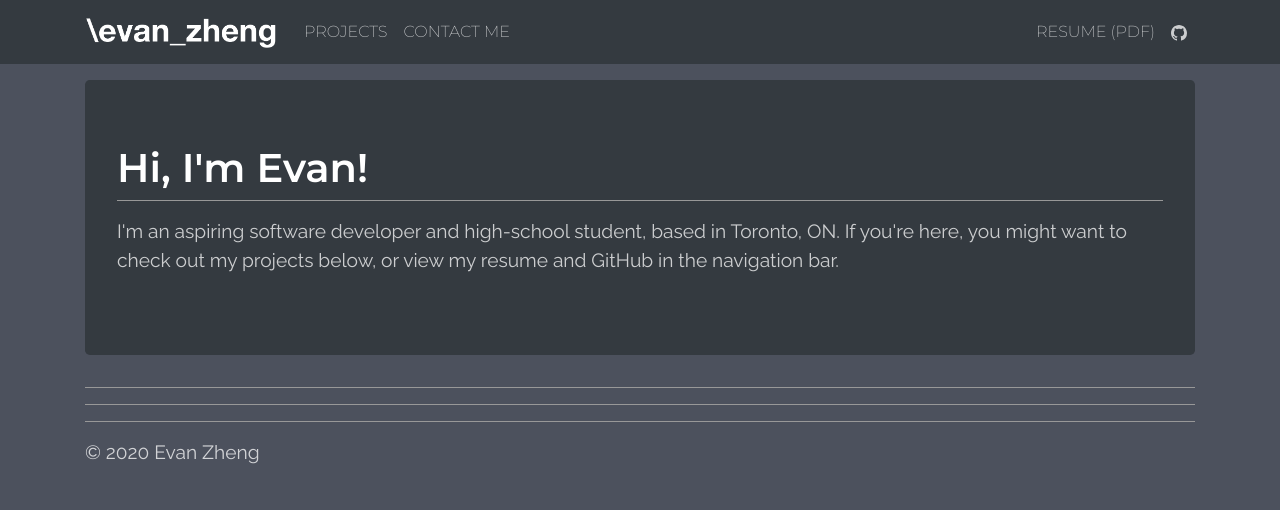
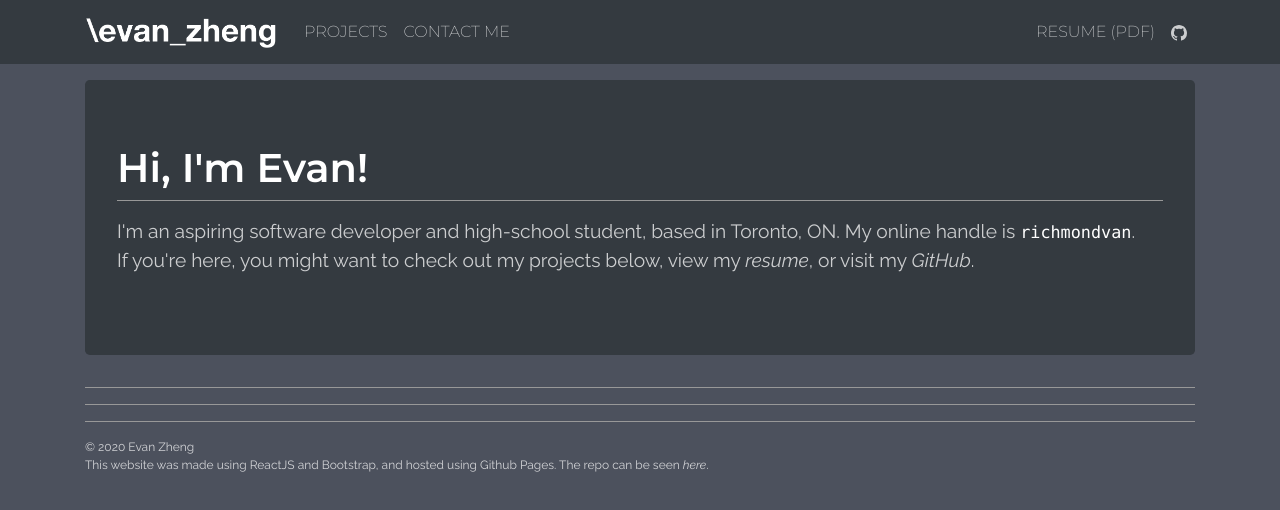
Before and after one commit to evtyz/evtyz.github.io, a React (Create React App) app: page / in a window 1280 px wide. Shown: the top 510 px of the page. Built offline with nearby package versions, Linux system fonts and the light colour scheme.

Commit message:
Improved links and css

```diff
--- a/src/components/Footer.js
+++ b/src/components/Footer.js
@@ -6,7 +6,9 @@ function Footer()
 {
     return (
         <div>
-            <p style={{color: `rgba(255, 255, 255, .75)`}}>© {new Date().getFullYear()} Evan Zheng</p>
+            <p style={{color: `rgba(255, 255, 255, .75)`, fontSize: "0.75em"}}>© {new Date().getFullYear()} Evan Zheng
+            <br/>This website was made using ReactJS and Bootstrap, and hosted using Github Pages.
+            The repo can be seen <a href={"https://github.com/richmondvan/richmondvan.github.io"}>here</a>.</p>
         </div>
     );
 }
--- a/src/components/Home.css
+++ b/src/components/Home.css
@@ -4,6 +4,19 @@ body h1 {
     color: #fff;
 }
 
+body code {
+    color: #fff;
+}
+
+body a {
+    color: rgba(255, 255, 255, 0.75);
+    font-style: italic;
+}
+
+body a:hover {
+    color: #fff;
+}
+
 body p {
     font-size: 1.2em;
 }
--- a/src/components/Home.js
+++ b/src/components/Home.js
@@ -22,7 +22,9 @@ function Home()
                 <hr/>
                 <p>
                     I'm an aspiring software developer and high-school student, based in Toronto, ON.
-                    If you're here, you might want to check out my projects below, or view my resume and GitHub in the navigation bar.
+                    My online handle is <code>richmondvan</code>. <br/>
+                    If you're here, you might want to check out my projects below,
+                    view my <a href={'./Resume.pdf'}>resume</a>, or visit my <a href={'https://github.com/richmondvan'}>GitHub</a>.
                 </p>
             </Jumbotron>
         </div>
--- a/src/components/Navigation.css
+++ b/src/components/Navigation.css
@@ -1,17 +1,13 @@
-.navbar-dark .navbar-nav .nav-link:hover {
+body .navbar-dark .navbar-nav .nav-link:hover {
     color: rgba(255, 255, 255, 1);
-    font-family: 'Montserrat', 'Segoe UI', 'Helvetica', 'Roboto', sans-serif;
-    font-weight: 400;
+    font-family: 'Montserrat', sans-serif;
+    font-weight: 200;
+    font-style: normal;
 }
 
-.navbar-dark .navbar-nav .nav-link {
+body .navbar-dark .navbar-nav .nav-link {
     color: rgba(255, 255, 255, .75);
-    font-family: 'Montserrat', 'Segoe UI', 'Helvetica', 'Roboto', sans-serif;
+    font-family: 'Montserrat', sans-serif;
     font-weight: 200;
-
+    font-style: normal;
 }
-
-.navbar-brand {
-    font-family: 'Montserrat', 'Segoe UI', 'Helvetica', 'Roboto', sans-serif;
-    font-weight: 600;
-}
```
